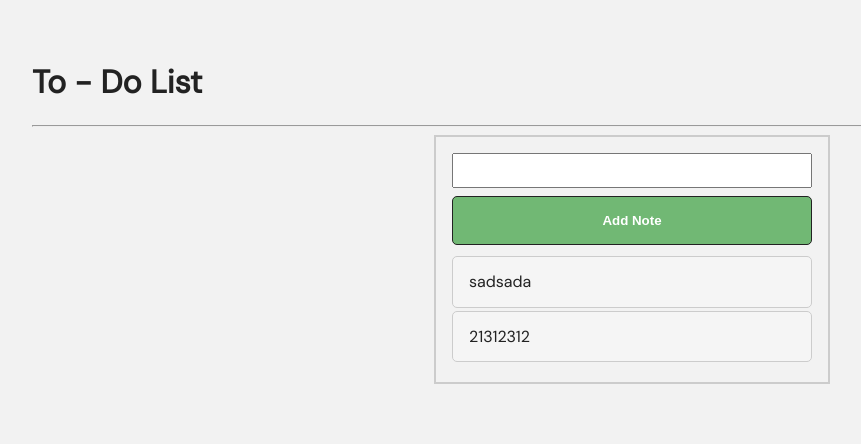
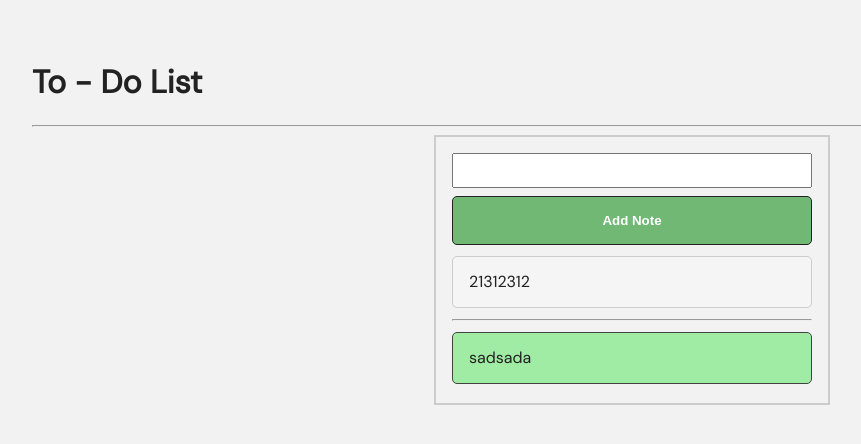
Before and after one commit to hectorsum/To-Do-List, a React (Create React App) app: page / in a window 1280 px wide. Shown: the top 444 px of the page, without its empty margins (8-869 px from the left). Built offline with nearby package versions, Linux system fonts and the light colour scheme; data requests are answered from the project's data file; some icons are missing; what react-alert-template-basic would draw is missing.

Commit message:
updated to check

```diff
--- a/db.json
+++ b/db.json
@@ -1,9 +1,9 @@
 {
   "notes": [
     {
+      "id": 8,
       "activity": "sadsada",
-      "isDone": false,
-      "id": 8
+      "isDone": true
     },
     {
       "activity": "21312312",
--- a/src/components/Home.tsx
+++ b/src/components/Home.tsx
@@ -80,7 +80,7 @@ const Home: React.FC = (): JSX.Element => {
         activity: note.activity,
         isDone: true
       }));
-      popupMessage("Task Done",PopupType.DELETE)
+      popupMessage("Task Done",PopupType.CHECK)
     }
   }
 
```
